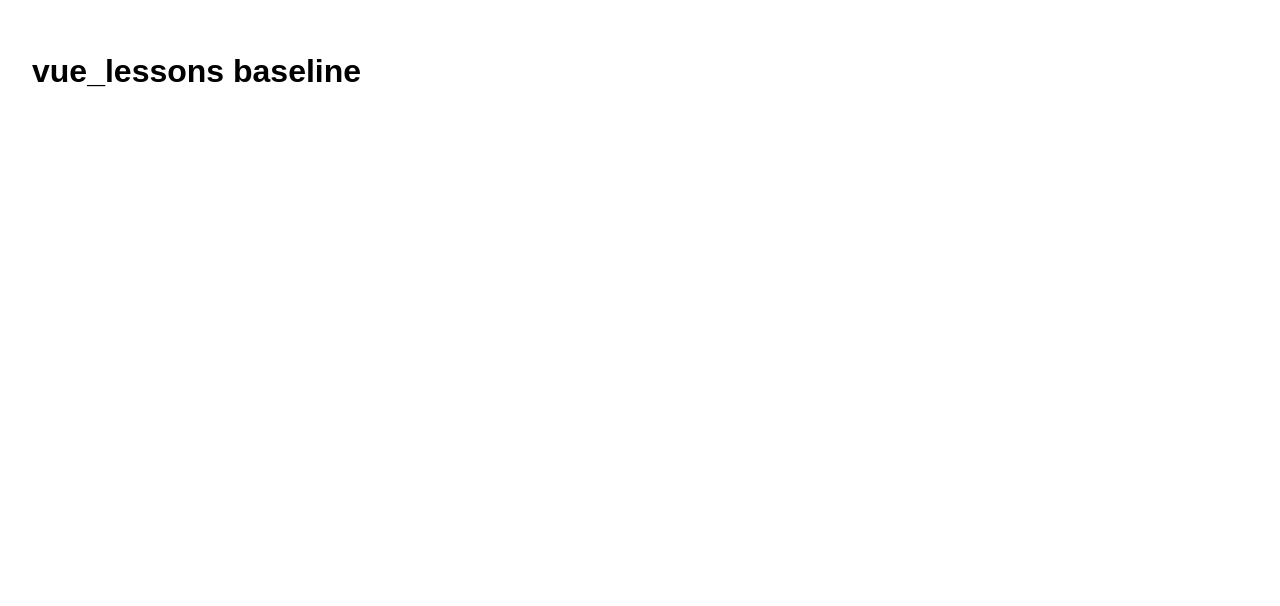
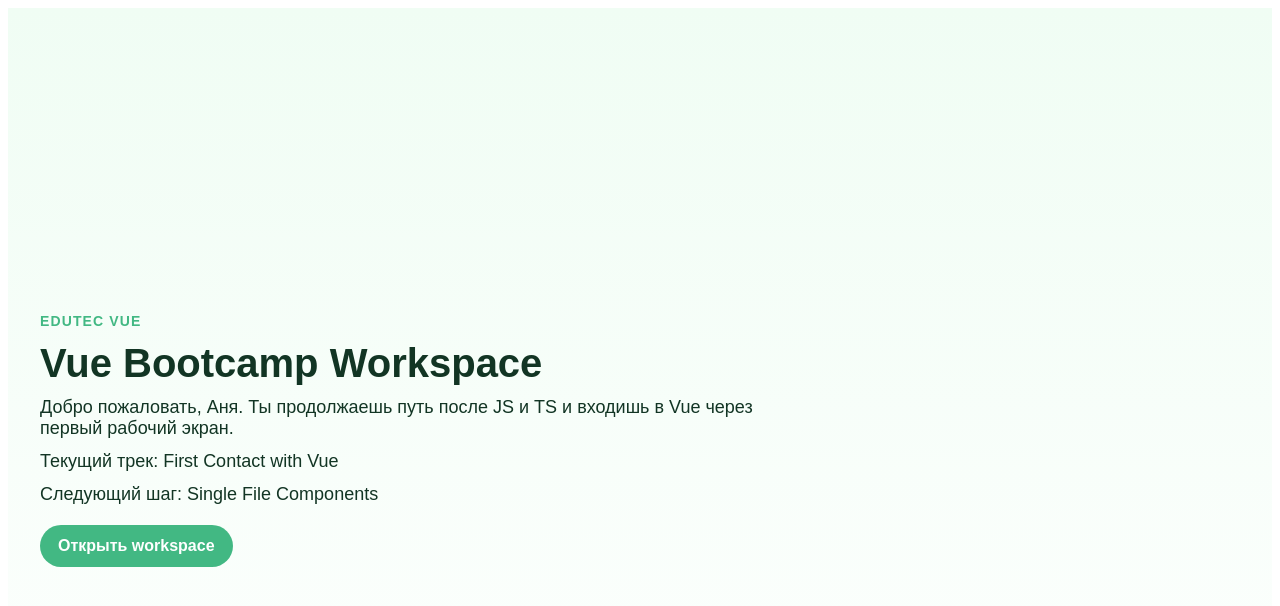
Before and after one commit to angularWorkshop/vue_lessons, a Vue app: page / in a window 1280 px wide. Shown: the top 606 px of the page. Built offline with nearby package versions, Linux system fonts and the light colour scheme.

Commit message:
feat: add vue exercise 1.1 solution

```diff
--- a/src/App.vue
+++ b/src/App.vue
@@ -1,16 +1,60 @@
 <script setup>
-const title = 'vue_lessons baseline';
+import { bootcampScreen } from './bootcamp-screen.js';
 </script>
 
 <template>
-  <main class="app">
-    <h1>{{ title }}</h1>
+  <main class="screen" data-testid="app-shell">
+    <p class="eyebrow">{{ bootcampScreen.productLabel }}</p>
+    <h1>{{ bootcampScreen.title }}</h1>
+    <p>Добро пожаловать, {{ bootcampScreen.studentName }}. Ты продолжаешь путь после JS и TS и входишь в Vue через первый рабочий экран.</p>
+    <p>Текущий трек: {{ bootcampScreen.currentTrack }}</p>
+    <p>Следующий шаг: {{ bootcampScreen.nextLesson }}</p>
+    <button type="button">{{ bootcampScreen.ctaLabel }}</button>
   </main>
 </template>
 
 <style scoped>
-.app {
-  padding: 24px;
+.screen {
+  min-height: 100vh;
+  padding: 32px;
+  display: grid;
+  gap: 12px;
+  align-content: center;
+  background: linear-gradient(180deg, #f0fdf4 0%, #ffffff 100%);
+  color: #123524;
   font-family: Arial, sans-serif;
 }
+
+.eyebrow {
+  margin: 0;
+  font-size: 14px;
+  font-weight: 700;
+  letter-spacing: 0.08em;
+  text-transform: uppercase;
+  color: #42b883;
+}
+
+h1 {
+  margin: 0;
+  font-size: 40px;
+  line-height: 1.1;
+}
+
+p {
+  margin: 0;
+  max-width: 720px;
+  font-size: 18px;
+}
+
+button {
+  width: fit-content;
+  margin-top: 8px;
+  padding: 12px 18px;
+  border: 0;
+  border-radius: 999px;
+  background: #42b883;
+  color: #ffffff;
+  font-size: 16px;
+  font-weight: 700;
+}
 </style>
--- /dev/null
+++ b/src/bootcamp-screen.js
@@ -0,0 +1,8 @@
+export const bootcampScreen = {
+  productLabel: 'EduTec Vue',
+  title: 'Vue Bootcamp Workspace',
+  studentName: 'Аня',
+  currentTrack: 'First Contact with Vue',
+  nextLesson: 'Single File Components',
+  ctaLabel: 'Открыть workspace',
+};
```
Also changed, not shown: src/main.js (line endings or trailing spaces), 2 other files (tests, documents, lock files or other folders).
